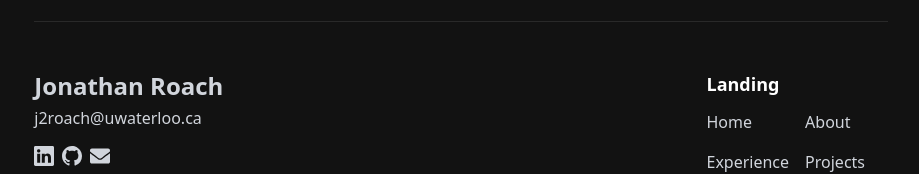
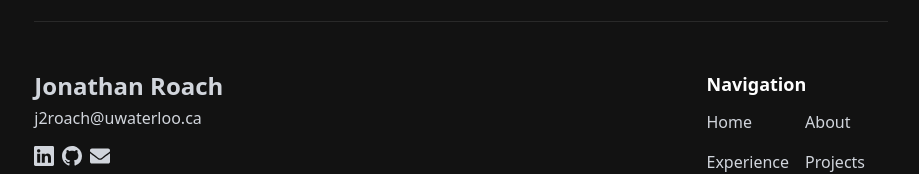
Before and after one commit to Jonathan-Roach/Portfolio-Website, a React (Vite) app: page / in a window 1280 px wide. Shown: the part 2803-2977 px from the top of the page, without its empty margins (179-1098 px from the left). Built offline with nearby package versions, Linux system fonts and the light colour scheme.

Commit message:
footer nav text  changes

```diff
--- a/src/components/Footer.jsx
+++ b/src/components/Footer.jsx
@@ -25,7 +25,7 @@ const Footer = () => {
 
             {/* Pages */}
             <div className="flex flex-col">
-                <h2 className='text-white font-semibold pb-3 text-base md:text-lg'>Landing</h2>
+                <h2 className='text-white font-semibold pb-3 text-base md:text-lg'>Navigation</h2>
                 <div className='font-medium grid grid-cols-3 md:grid-cols-2 gap-2 md:gap-4 text-sm md:text-base'>
                 <a href="#home" className='text-gray-300 hover:text-white'>Home</a>
                 <a href="#about" className='text-gray-300 hover:text-white'>About</a>
```
